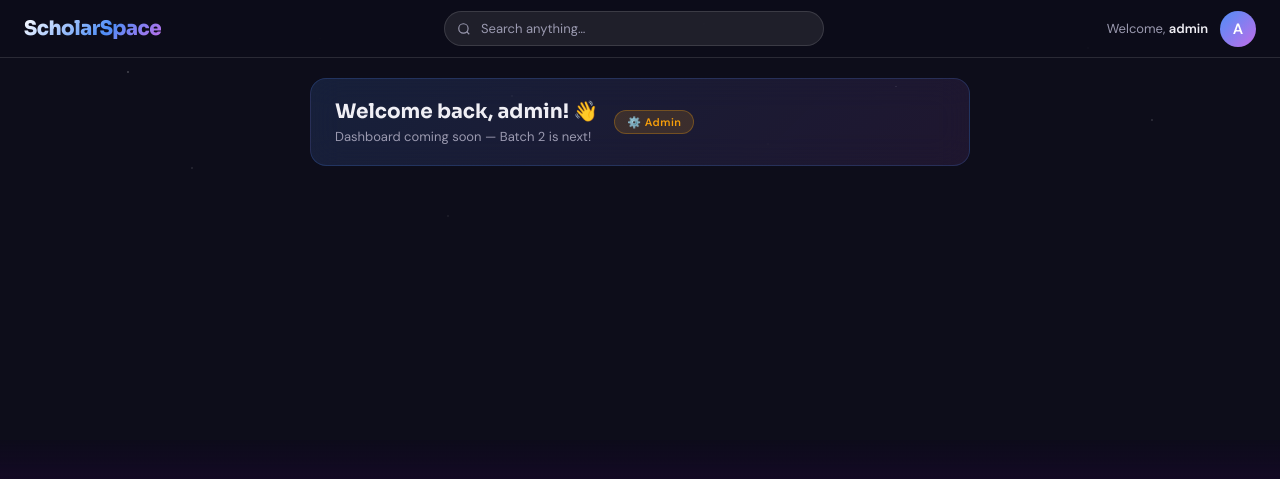
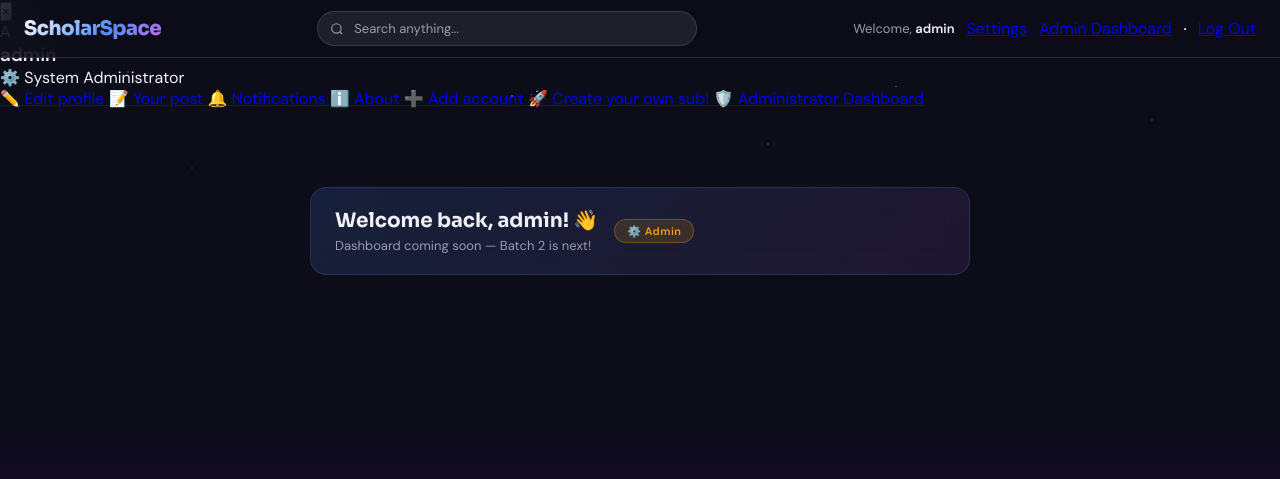
Before and after one commit to Zain-art-st/Workshop-Knowledge-Nexus, a PHP site: page /dashboard.php in a window 1280 px wide. Shown: the top 479 px of the page. Run offline with PHP 8.4, Linux system fonts and the light colour scheme; a user stored in the database is signed in.

Commit message:
Refactor dashboard layout and sidebar functionality

```diff
--- a/dashboard.php
+++ b/dashboard.php
@@ -2,35 +2,90 @@
 session_start();
 include "db.php";
 if (!isset($_SESSION['user_id'])) { header("Location: login.php"); exit(); }
-$username  = $_SESSION['username'];
+$username = $_SESSION['username'];
 $user_type = $_SESSION['user_type'];
 ?>
+
 <!DOCTYPE html>
 <html lang="en">
 <head>
     <meta charset="UTF-8">
-  <title>ScholarSpace – Dashboard</title>
+    <title>ScholarSpace - Dashboard</title>
     <link rel="stylesheet" href="styles.css">
 </head>
 <body>
     <div class="stars-bg"></div>
     <div class="sunset-bg"></div>
+
     <header class="navbar">
         <a href="dashboard.php" class="nav-logo">ScholarSpace</a>
-    <div class="nav-search"><input type="text" placeholder="Search anything…"></div>
+        <div class="nav-search"><input type="text" placeholder="Search anything..."></div>
         <div class="nav-right">
-      <span class="nav-welcome">Welcome, <strong><?php echo htmlspecialchars($username); ?></strong></span>
+            <!-- Clickable text to trigger sidebar panel -->
+            <span class="nav-welcome" style="cursor: pointer;" onclick="toggleSidebarPanel()">Welcome, <strong><?php echo htmlspecialchars($username); ?></strong></span>
             <input type="checkbox" id="profile-toggle" class="profile-toggle-checkbox">
-      <label for="profile-toggle" class="profile-avatar"><?php echo strtoupper(substr($username,0,1)); ?></label>
-      <div class="profile-menu">
-        <a href="#">My Profile</a>
+
             <a href="#">Settings</a>
             <?php if($user_type === 'admin'): ?><a href="#">Admin Dashboard</a><?php endif; ?>
             <hr>
             <a href="logout.php">Log Out</a>
         </div>
+    </header>
+
+    <!-- SIDEBAR PANEL OVERLAY -->
+    <div id="custom-sidebar" class="sidebar-panel">
+        <button class="sidebar-close-btn" onclick="toggleSidebarPanel()">&times;</button>
+
+        <div class="sidebar-user-header">
+            <div class="sidebar-avatar-placeholder">
+                <?php echo strtoupper(substr($username, 0, 1)); ?>
             </div>
-  </header>
+            <div class="sidebar-user-info">
+                <h3><?php echo htmlspecialchars($username); ?></h3>
+                <p>
+                    <?php
+                        if ($user_type === 'student') echo '🎓 Student Account';
+                        else if ($user_type === 'admin') echo '⚙️ System Administrator';
+                        else echo '💼 Graduate Account';
+                    ?>
+                </p>
+            </div>
+        </div>
+
+        <nav class="sidebar-links-wrapper">
+            <a href="edit-profile.php" class="sidebar-link-item">
+                <span class="sidebar-icon">✏️</span>
+                <span class="sidebar-text">Edit profile</span>
+            </a>
+            <a href="your-posts.php" class="sidebar-link-item">
+                <span class="sidebar-icon">📝</span>
+                <span class="sidebar-text">Your post</span>
+            </a>
+            <a href="notifications.php" class="sidebar-link-item">
+                <span class="sidebar-icon">🔔</span>
+                <span class="sidebar-text">Notifications</span>
+            </a>
+            <a href="about.php" class="sidebar-link-item">
+                <span class="sidebar-icon">ℹ️</span>
+                <span class="sidebar-text">About</span>
+            </a>
+            <a href="add-account.php" class="sidebar-link-item">
+                <span class="sidebar-icon">➕</span>
+                <span class="sidebar-text">Add account</span>
+            </a>
+            <a href="create-sub.php" class="sidebar-link-item">
+                <span class="sidebar-icon">🚀</span>
+                <span class="sidebar-text">Create your own sub!</span>
+            </a>
+            <?php if($user_type === 'admin'): ?>
+            <a href="admin.php" class="sidebar-link-item admin-highlight">
+                <span class="sidebar-icon">🛡️</span>
+                <span class="sidebar-text">Administrator Dashboard</span>
+            </a>
+            <?php endif; ?>
+        </nav>
+    </div>
+
     <div class="page-wrapper">
         <div style="max-width:700px;margin:0 auto;padding:0 20px;">
             <div class="welcome-banner card">
@@ -44,5 +99,13 @@ $user_type = $_SESSION['user_type'];
             </div>
         </div>
     </div>
+
+    <!-- Toggle Action Script -->
+    <script>
+        function toggleSidebarPanel() {
+            const panel = document.getElementById('custom-sidebar');
+            panel.classList.toggle('panel-open');
+        }
+    </script>
 </body>
 </html>
```
Lines whose indentation alone changed are shown as unchanged.
